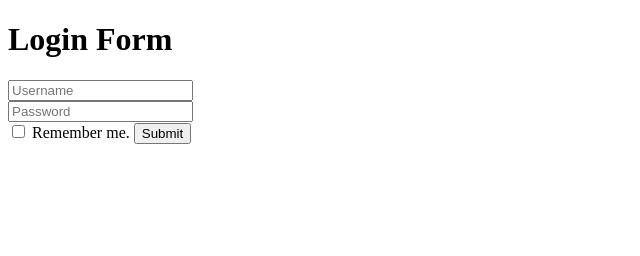
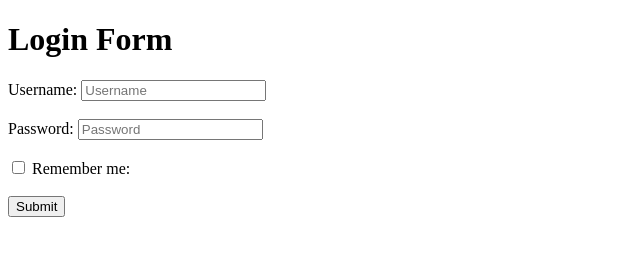
Before and after one commit to acciojob/remember-me-login-form-Rajshah7, a website: page main.html in a window 1280 px wide. Shown: the whole page, without its empty margins (0-640 px from the left). Drawn offline with Linux system fonts and the light colour scheme.

Commit message:
created a submission

```diff
--- a/main.html
+++ b/main.html
@@ -8,19 +8,50 @@
 
 <body>
 	<h1>Login Form</h1>
-	<form id="loginForm">
-	<input type="text" placeholder="Username" id="username"/>
-	<br>
-	<input type="password" placeholder="Password" id="password"/>
-	<br>
-	<input type="checkbox" id="checkbox"/>
-	<label for="checkbox">Remember me.</label>
-	<input type="submit" id="submit" value="Submit"/>
 
-	</form>
-	<button id="existing" style="display : none;">
-		Login as existing user
-	</button>
+    <form id="loginForm">
+
+        <label for="username">Username:</label>
+        <input
+            type="text"
+            id="username"
+            placeholder="Username"
+        />
+
+        <br><br>
+
+        <label for="password">Password:</label>
+        <input
+            type="password"
+            id="password"
+            placeholder="Password"
+        />
+
+        <br><br>
+
+        <input
+            type="checkbox"
+            id="checkbox"
+        />
+
+        <label for="checkbox">Remember me:</label>
+
+        <br><br>
+
+        <input
+            type="submit"
+            id="submit"
+            value="Submit"
+        />
+
+    </form>
+
+    <br>
+
+    <button id="existing" style="display:none;">
+        Login as existing user
+    </button>
+
     <script type="text/javascript" src="./script.js">
 </script>
 
```
